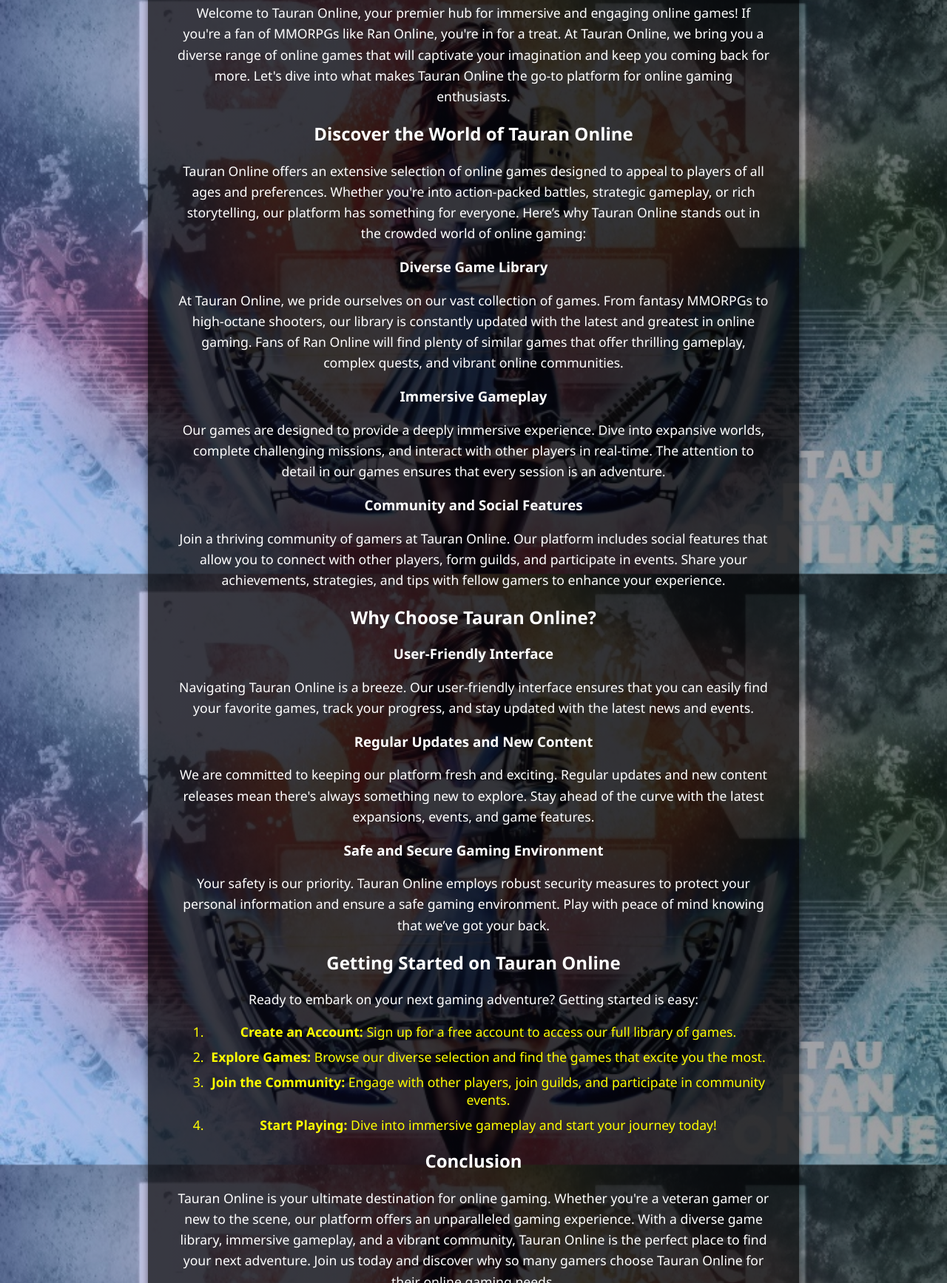
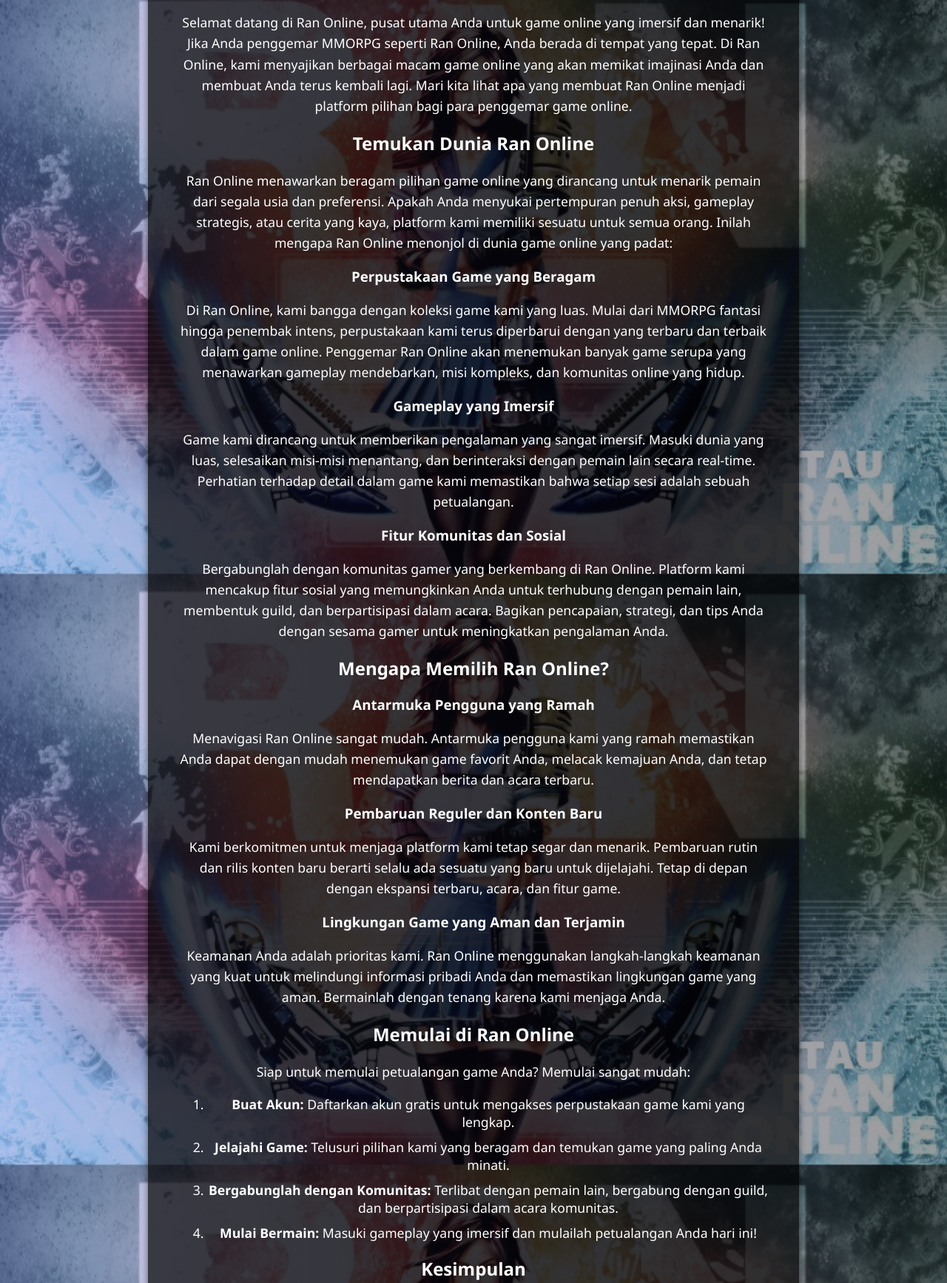
Before and after one commit to ran-online/landing, a plain HTML site: page index.html in a window 1280 px wide. Shown: the part 822-2557 px from the top of the page at 74% size. Drawn offline with Linux system fonts and the light colour scheme.

Commit message:
Update index.html

```diff
--- a/index.html
+++ b/index.html
@@ -104,7 +104,7 @@
         }
 
         li {
-            color: yellow;
+            /* color: yellow; */
             font-size: 1.1em;
             margin: 10px 0;
         }
@@ -135,14 +135,17 @@
 </head>
 
 <body>
-    <marquee id="event">Ongoing Events: [Double EXP & Gold] + [Speed Attack & Move] + [Attack up] !</marquee>
+    <marquee id="event" style="color: yellow;">Ongoing Events: [Double EXP & Gold] + [Speed Attack & Move] + [Attack up] !
+    </marquee>
     <div class="container">
-        <h1>Ran Online</h1>
-        <p>~Experience the most nostalgic games in history!~</p>
+        <h1>Ran Online - Server Indonesia</h1>
+        <p>Officialy developed by Min Communications, Inc.</p>
         <ul>
-            <li>Max Skills: 167</li>
-            <li>Max Item Upgrade: +14</li>
             <li>Players Online: <span id="total_player">0</span></li>
+            <li>Max Level: 300</li>
+            <li>Max Skills: 237</li>
+            <li>Max Item Upgrade: +15</li>
+            <li style="color:yellow">Fast Leveling Until Lv 127 + Free Set EQ Lv 135 [+9]</li>
         </ul>
         <a target="_blank" href="https://drive.google.com/drive/folders/1E9hCVSeA_WnmfGsmAypmyWBrpPo0pBWn"
             class="button button-download">Download</a>
@@ -155,65 +158,62 @@
     <a id="register" href="https://web.ranonline.id/" class="button">[ REGISTER HERE ]</a>
 
     <div class="container container2">
-        <h1>Exploring Tauran Online: Your Ultimate Destination for Online Gaming Adventures</h1>
-        <p>Welcome to Tauran Online, your premier hub for immersive and engaging online games! If you're a fan of
-            MMORPGs like Ran Online, you're in for a treat. At Tauran Online, we bring you a diverse range of online
-            games that will captivate your imagination and keep you coming back for more. Let's dive into what makes
-            Tauran Online the go-to platform for online gaming enthusiasts.</p>
+        <h1>Menjelajahi Ran Online: Tujuan Utama Anda untuk Petualangan Game Online</h1>
+        <p>Selamat datang di Ran Online, pusat utama Anda untuk game online yang imersif dan menarik! Jika Anda penggemar
+            MMORPG seperti Ran Online, Anda berada di tempat yang tepat. Di Ran Online, kami menyajikan berbagai macam
+            game online yang akan memikat imajinasi Anda dan membuat Anda terus kembali lagi. Mari kita lihat apa yang
+            membuat Ran Online menjadi platform pilihan bagi para penggemar game online.</p>
 
-        <h2>Discover the World of Tauran Online</h2>
-        <p>Tauran Online offers an extensive selection of online games designed to appeal to players of all ages and
-            preferences. Whether you're into action-packed battles, strategic gameplay, or rich storytelling, our
-            platform has something for everyone. Here’s why Tauran Online stands out in the crowded world of online
-            gaming:</p>
+        <h2>Temukan Dunia Ran Online</h2>
+        <p>Ran Online menawarkan beragam pilihan game online yang dirancang untuk menarik pemain dari segala usia dan
+            preferensi. Apakah Anda menyukai pertempuran penuh aksi, gameplay strategis, atau cerita yang kaya, platform
+            kami memiliki sesuatu untuk semua orang. Inilah mengapa Ran Online menonjol di dunia game online yang padat:</p>
 
-        <h3>Diverse Game Library</h3>
-        <p>At Tauran Online, we pride ourselves on our vast collection of games. From fantasy MMORPGs to high-octane
-            shooters, our library is constantly updated with the latest and greatest in online gaming. Fans of Ran
-            Online will find plenty of similar games that offer thrilling gameplay, complex quests, and vibrant online
-            communities.</p>
+        <h3>Perpustakaan Game yang Beragam</h3>
+        <p>Di Ran Online, kami bangga dengan koleksi game kami yang luas. Mulai dari MMORPG fantasi hingga penembak
+            intens, perpustakaan kami terus diperbarui dengan yang terbaru dan terbaik dalam game online. Penggemar Ran
+            Online akan menemukan banyak game serupa yang menawarkan gameplay mendebarkan, misi kompleks, dan komunitas
+            online yang hidup.</p>
 
-        <h3>Immersive Gameplay</h3>
-        <p>Our games are designed to provide a deeply immersive experience. Dive into expansive worlds, complete
-            challenging missions, and interact with other players in real-time. The attention to detail in our games
-            ensures that every session is an adventure.</p>
+        <h3>Gameplay yang Imersif</h3>
+        <p>Game kami dirancang untuk memberikan pengalaman yang sangat imersif. Masuki dunia yang luas, selesaikan
+            misi-misi menantang, dan berinteraksi dengan pemain lain secara real-time. Perhatian terhadap detail dalam
+            game kami memastikan bahwa setiap sesi adalah sebuah petualangan.</p>
 
-        <h3>Community and Social Features</h3>
-        <p>Join a thriving community of gamers at Tauran Online. Our platform includes social features that allow you to
-            connect with other players, form guilds, and participate in events. Share your achievements, strategies, and
-            tips with fellow gamers to enhance your experience.</p>
+        <h3>Fitur Komunitas dan Sosial</h3>
+        <p>Bergabunglah dengan komunitas gamer yang berkembang di Ran Online. Platform kami mencakup fitur sosial yang
+            memungkinkan Anda untuk terhubung dengan pemain lain, membentuk guild, dan berpartisipasi dalam acara.
+            Bagikan pencapaian, strategi, dan tips Anda dengan sesama gamer untuk meningkatkan pengalaman Anda.</p>
 
-        <h2>Why Choose Tauran Online?</h2>
-        <h3>User-Friendly Interface</h3>
-        <p>Navigating Tauran Online is a breeze. Our user-friendly interface ensures that you can easily find your
-            favorite games, track your progress, and stay updated with the latest news and events.</p>
+        <h2>Mengapa Memilih Ran Online?</h2>
+        <h3>Antarmuka Pengguna yang Ramah</h3>
+        <p>Menavigasi Ran Online sangat mudah. Antarmuka pengguna kami yang ramah memastikan Anda dapat dengan mudah
+            menemukan game favorit Anda, melacak kemajuan Anda, dan tetap mendapatkan berita dan acara terbaru.</p>
 
-        <h3>Regular Updates and New Content</h3>
-        <p>We are committed to keeping our platform fresh and exciting. Regular updates and new content releases mean
-            there's always something new to explore. Stay ahead of the curve with the latest expansions, events, and
-            game features.</p>
+        <h3>Pembaruan Reguler dan Konten Baru</h3>
+        <p>Kami berkomitmen untuk menjaga platform kami tetap segar dan menarik. Pembaruan rutin dan rilis konten baru
+            berarti selalu ada sesuatu yang baru untuk dijelajahi. Tetap di depan dengan ekspansi terbaru, acara, dan
+            fitur game.</p>
 
-        <h3>Safe and Secure Gaming Environment</h3>
-        <p>Your safety is our priority. Tauran Online employs robust security measures to protect your personal
-            information and ensure a safe gaming environment. Play with peace of mind knowing that we’ve got your back.
-        </p>
+        <h3>Lingkungan Game yang Aman dan Terjamin</h3>
+        <p>Keamanan Anda adalah prioritas kami. Ran Online menggunakan langkah-langkah keamanan yang kuat untuk melindungi
+            informasi pribadi Anda dan memastikan lingkungan game yang aman. Bermainlah dengan tenang karena kami menjaga Anda.</p>
 
-        <h2>Getting Started on Tauran Online</h2>
-        <p>Ready to embark on your next gaming adventure? Getting started is easy:</p>
+        <h2>Memulai di Ran Online</h2>
+        <p>Siap untuk memulai petualangan game Anda? Memulai sangat mudah:</p>
         <ol>
-            <li><strong>Create an Account:</strong> Sign up for a free account to access our full library of games.</li>
-            <li><strong>Explore Games:</strong> Browse our diverse selection and find the games that excite you the
-                most.</li>
-            <li><strong>Join the Community:</strong> Engage with other players, join guilds, and participate in
-                community events.</li>
-            <li><strong>Start Playing:</strong> Dive into immersive gameplay and start your journey today!</li>
+            <li><strong>Buat Akun:</strong> Daftarkan akun gratis untuk mengakses perpustakaan game kami yang lengkap.</li>
+            <li><strong>Jelajahi Game:</strong> Telusuri pilihan kami yang beragam dan temukan game yang paling Anda minati.</li>
+            <li><strong>Bergabunglah dengan Komunitas:</strong> Terlibat dengan pemain lain, bergabung dengan guild, dan berpartisipasi dalam acara komunitas.</li>
+            <li><strong>Mulai Bermain:</strong> Masuki gameplay yang imersif dan mulailah petualangan Anda hari ini!</li>
         </ol>
 
-        <h2>Conclusion</h2>
-        <p>Tauran Online is your ultimate destination for online gaming. Whether you're a veteran gamer or new to the
-            scene, our platform offers an unparalleled gaming experience. With a diverse game library, immersive
-            gameplay, and a vibrant community, Tauran Online is the perfect place to find your next adventure. Join us
-            today and discover why so many gamers choose Tauran Online for their online gaming needs.</p>
+        <h2>Kesimpulan</h2>
+        <p>Ran Online adalah tujuan utama Anda untuk game online. Apakah Anda seorang gamer veteran atau baru dalam dunia
+            game, platform kami menawarkan pengalaman bermain yang tak tertandingi. Dengan perpustakaan game yang beragam,
+            gameplay yang imersif, dan komunitas yang hidup, Ran Online adalah tempat yang sempurna untuk menemukan
+            petualangan Anda berikutnya. Bergabunglah dengan kami hari ini dan temukan mengapa begitu banyak gamer memilih
+            Ran Online untuk kebutuhan game online mereka.</p>
     </div>
 
     <div class="container">
```
